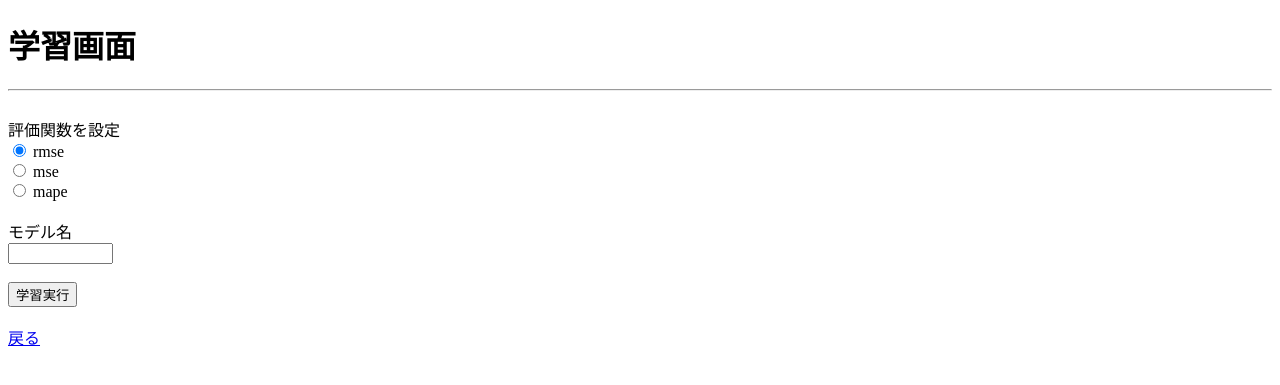
After one commit to hfhs1213/Flask_web_app, a Flask app: page /fit in a window 1280 px wide. The commit adds this page. Shown: the top 385 px of the page. Run offline with Flask 3, Linux system fonts and the light colour scheme.

Commit message:
学習用画面の追加

```diff
--- a/app.py
+++ b/app.py
@@ -1,5 +1,5 @@
 from flask import Flask
-from flask import render_template, request, redirect
+from flask import render_template, request, redirect, flash
 from flask_sqlalchemy import SQLAlchemy
 from datetime import datetime
 import pytz
@@ -7,9 +7,11 @@ import pandas as pd
 import numpy as np
 import joblib
 import config
+import refit
 
 app = Flask(__name__)
 app.config['SQLALCHEMY_DATABASE_URI'] = "sqlite:///params.db"
+app.secret_key = 'key'
 db = SQLAlchemy(app)
 
 # カラムの取り出し
@@ -27,9 +29,17 @@ def predict(parameters):
     return pred
 
 class Post(db.Model):
+    __tablename__ = 'post'
     id = db.Column(db.Integer, primary_key=True)
     value = db.Column(db.Float, nullable=False)
     created_at = db.Column(db.DateTime, nullable=False, default=datetime.now(pytz.timezone("Asia/Tokyo")))
+
+class ModelResult(db.Model):
+    __tablename__ = 'model_result'
+    id = db.Column(db.Integer, primary_key=True)
+    model_name = db.Column(db.String, nullable=False)
+    created_at = db.Column(db.DateTime, nullable=False, default=datetime.now(pytz.timezone("Asia/Tokyo")))
+    # 精度も保存したい
 
 @app.route("/", methods=["GET", "POST"])
 def index():
@@ -75,3 +85,31 @@ def results():
     # 結果画面はGETしかないのでDBを更新して表示する
     posts = Post.query.all()
     return render_template("/results.html", posts=posts)
+
+@app.route("/fit", methods=["GET", "POST"])
+def fit():
+    if request.method == "GET":
+        # /の場合はfit.htmlを表示させる
+        return render_template("fit.html")
+    else:
+        param = request.form.get('radio')
+        model_name = request.form.get('model_name')
+        print(model_name is None)
+        if model_name is "":
+            flash("モデル名を入力してください！")
+            return render_template("fit.html")
+        refit.fit_(X, y, param)
+        flash(f"モデル名:[{model_name}]の学習が完了しました。")
+        # DBに登録
+        model_result = ModelResult()  # インスタンス化
+        model_result.model_name = model_name
+        print(model_result.model_name)
+        print("aaaaaaaaaaaaaaaaaaa")
+        model_result.created_at = datetime.now(pytz.timezone("Asia/Tokyo"))
+        print("bbbbbb")
+        db.session.add(model_result)
+        print("ccccc")
+        db.session.commit()
+        print("ddd")
+        # 保存しただけなので表示したい
+        return render_template("fit.html")
--- a/templates/create.html
+++ b/templates/create.html
@@ -6,12 +6,12 @@
     <title>Document</title>
 </head>
 <body>
-    <h1>新規推論用の画面</h1>
+    <h1>推論用の画面</h1>
     <hr>
     <form method="POST">
         {% for col in col_names%}
         <label for={{col}}>{{col}}</label>
-        <input type="int" name="{{col}}"><br>
+        <input type="int" name="{{col}}" size="1"><br>
         {% endfor %}
         <br>
         <input type="submit" value="新規予測"><br>
--- /dev/null
+++ b/templates/fit.html
@@ -0,0 +1,43 @@
+<!DOCTYPE html>
+<html lang="en">
+<head>
+    <meta charset="UTF-8">
+    <meta name="viewport" content="width=device-width, initial-scale=1.0">
+    <title>Document</title>
+</head>
+<body>
+    <h1>学習画面</h1>
+    <hr>
+    <form method="POST">
+        <div class="container">
+            {% for message in get_flashed_messages() %}
+            <div class="alert alert-success">{{ message }}</div>
+            {% endfor %}
+            {% block body %}{% endblock %}
+        </div>
+        <br>
+        <label for="ck">評価関数を設定</label>
+        <div>
+            <!-- checkを入れることでデフォルトとする -->
+            <input type="radio" name="radio" id="r1" value="rmse" checked>
+            <label for="r1">rmse</label>
+          </div>
+          <div>
+            <input type="radio" name="radio" id="r2" value="mse">
+            <label for="r2">mse</label>
+          </div>
+          <div>
+            <input type="radio" name="radio" id="r3" value="mape">
+            <label for="r3">mape</label>
+          </div>
+          <br>
+          <label for="ck">モデル名</label>
+          <br>
+          <input type="int" name="model_name" size="10"><br>
+        <br>
+        <button name="fit">学習実行</button>
+        <br><br>
+        <a href="/" role="button">戻る</a>
+    </form>
+</body>
+</html>
--- a/templates/results.html
+++ b/templates/results.html
@@ -15,7 +15,6 @@
         <p>作成日時 : {{ post.created_at }}</p>
         <a href="/{{post.id}}/delete">削除</a>
     </article>
-    <hr>
     {% endfor %}
 
     <a href="/" role="button">戻る</a>
```
Also changed, not shown: refit.py (added, +47 -0 lines), templates/index.html (+5 -3 lines), instance/params.db, 1 other file.
